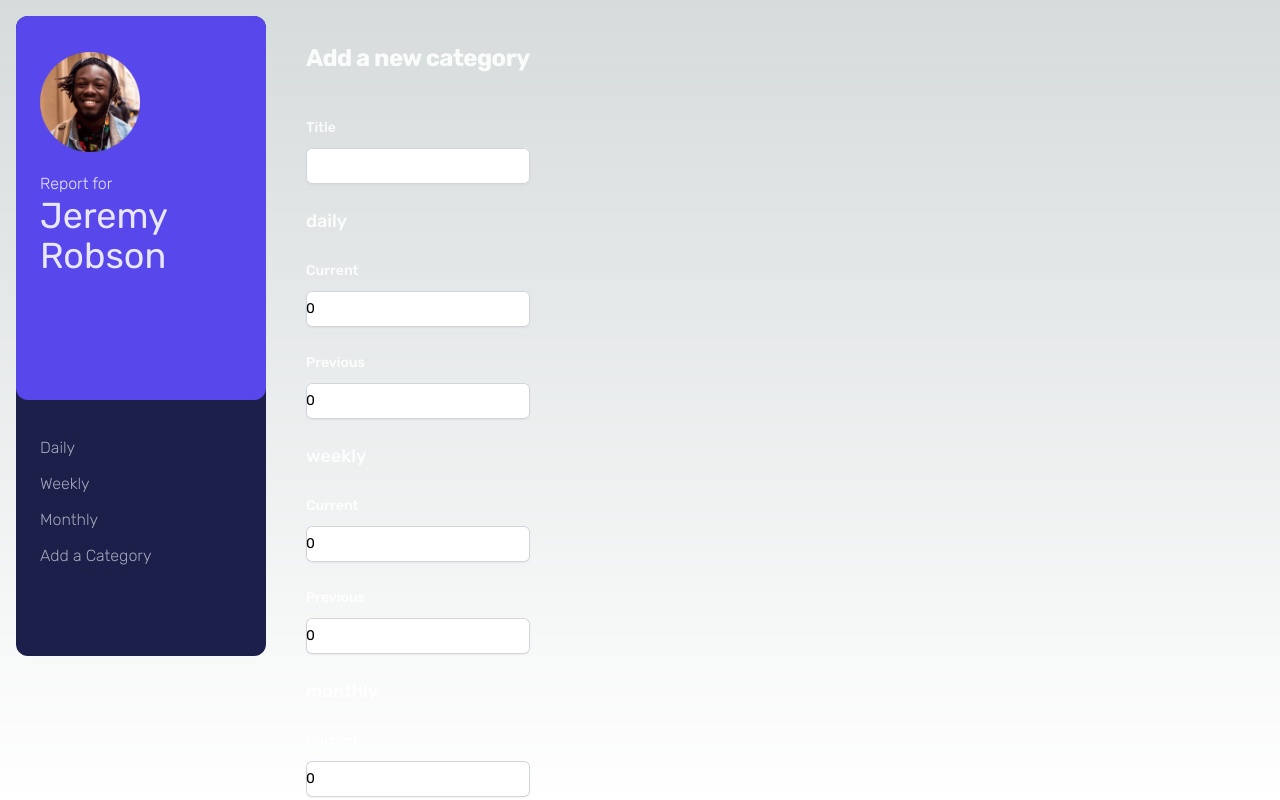
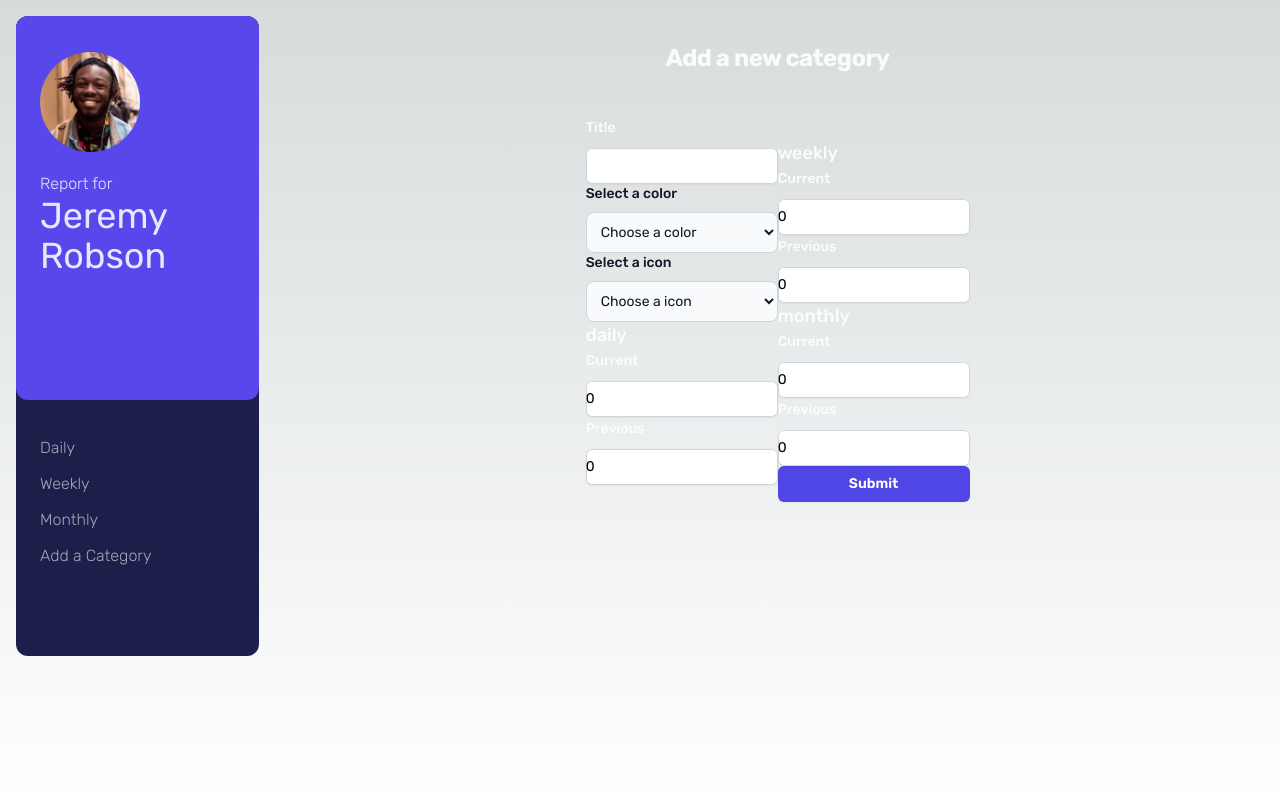
Before and after one commit to DavidVerghese/time-tracking-dashboard, a Next.js app: page /t/add-category in a window 1280 px wide. Shown: the top 800 px of the page. Built offline with nearby package versions, Linux system fonts and the light colour scheme.

Commit message:
make form two columns

```diff
--- a/app/features/categories/addCategory.tsx
+++ b/app/features/categories/addCategory.tsx
@@ -121,7 +121,7 @@ export default function AddCategoryForm() {
 
     return (
 
-    <div>
+    <div className="w-full">
         <div className="flex min-h-full flex-1 flex-col px-6">
             <div className="sm:mx-auto sm:w-full sm:max-w-sm">
                 <h2 className="mt-10 text-center text-2xl font-bold leading-9 tracking-tight">
@@ -130,7 +130,8 @@ export default function AddCategoryForm() {
             </div>
 
 			<div className="mt-10 sm:mx-auto sm:w-full sm:max-w-sm">
-				<form className="space-y-6" action="#" method="POST" onSubmit={handleSubmit}>
+				<form className="space-y-6 grid grid-cols-2" action="#" method="POST" onSubmit={handleSubmit}>
+					<div>
 						{ validationErrors ? validationErrors.errors.map((error, index) => (<div key={ index } className="text-red-500 text-center">{ error }</div>)) : "" }
 						<div>
 							<label htmlFor="title" className="block text-sm font-medium leading-6">
@@ -148,12 +149,13 @@ export default function AddCategoryForm() {
 							/>
 							</div>
 						</div>
+						<ColorDropdown value={ formData.color } onChange={ handleSelectChange } />
+						<IconDropdown value={ formData.icon } onChange={ handleSelectChange } />
 						<Timeframe timeframe="daily" formData={ formData } handleTimeframeInputChange={ handleTimeframeInputChange }	/>
+					</div>
+					<div>
 						<Timeframe timeframe="weekly" formData={ formData } handleTimeframeInputChange={ handleTimeframeInputChange }	/>
 						<Timeframe timeframe="monthly" formData={ formData } handleTimeframeInputChange={ handleTimeframeInputChange }	/>
-					<ColorDropdown value={ formData.color } onChange={ handleSelectChange } />
-					<IconDropdown value={ formData.icon } onChange={ handleSelectChange } />
-
 						<div>
 							<button
 							type="submit"
@@ -162,6 +164,7 @@ export default function AddCategoryForm() {
 							Submit
 							</button>
 						</div>
+					</div>
 				</form>
 			</div>
         </div>
```
Lines whose indentation alone changed are shown as unchanged.
